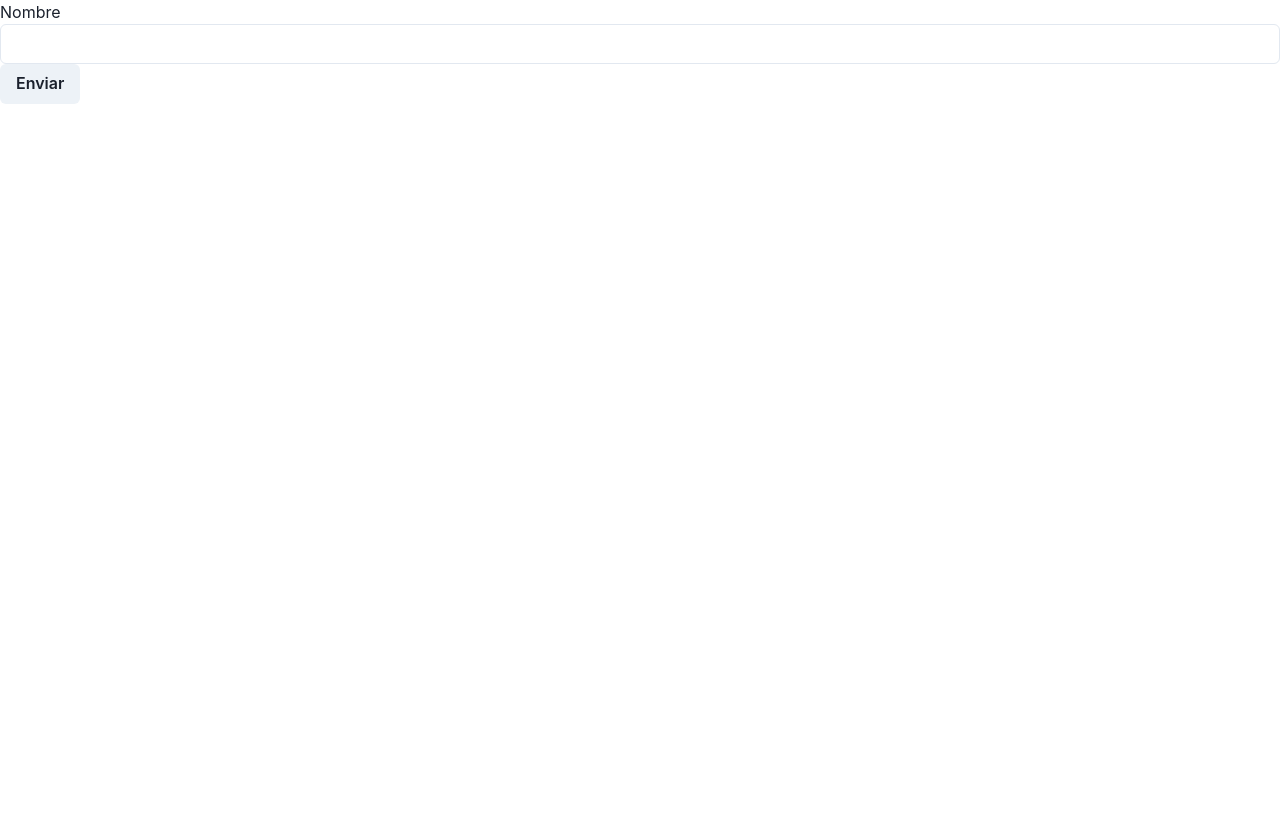
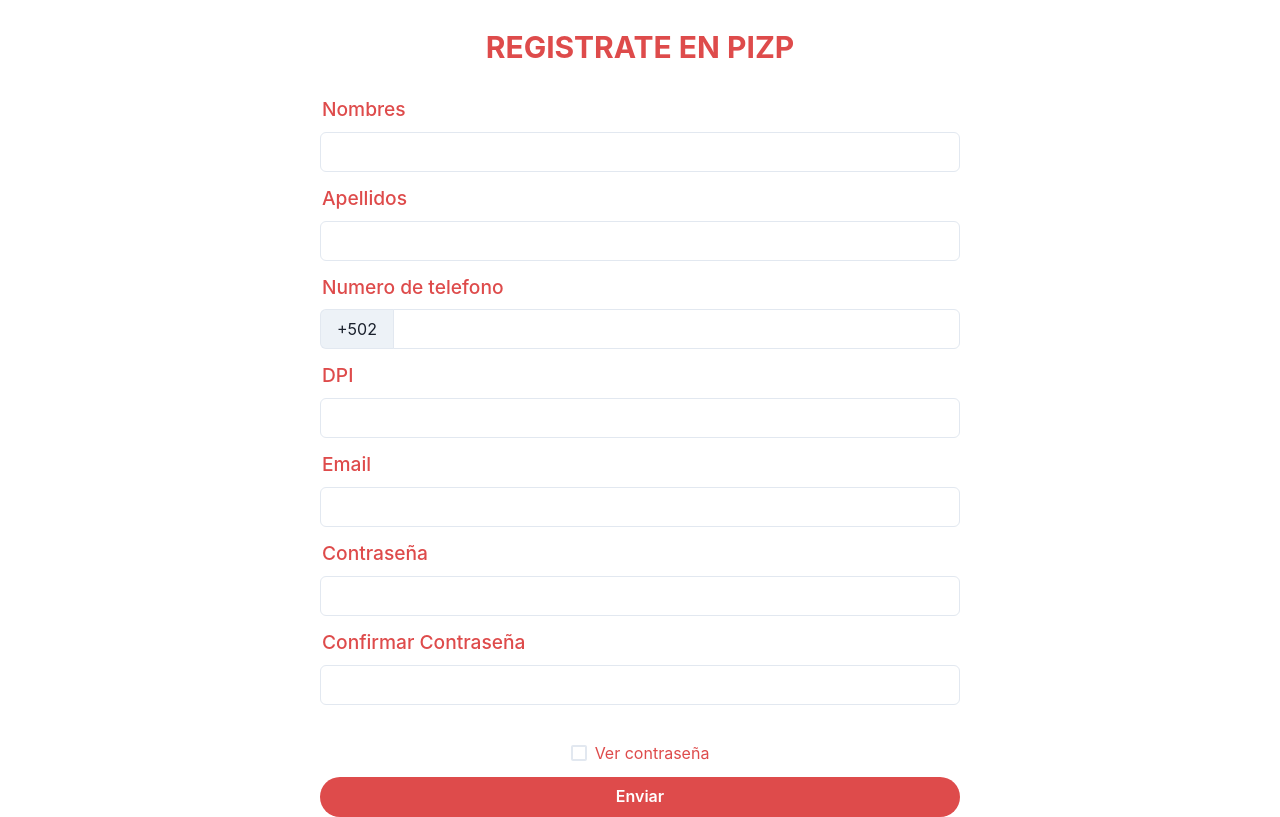
Before and after one commit to sgomez-2020088/PIZP_Front, a React (Vite) app: page /register in a window 1280 px wide. Built offline with nearby package versions, Linux system fonts and the light colour scheme.

Commit message:
Se agrega formulario de registro

```diff
--- a/src/components/Register/Register.jsx
+++ b/src/components/Register/Register.jsx
@@ -1,6 +1,7 @@
 import React, { useState } from 'react'
 import { useRegister } from '../../shared/hooks/useRegister';
-import { Button, Input } from '@chakra-ui/react';
+import { Box, Button, Checkbox, FormControl, FormErrorMessage, FormLabel, Icon, Input, InputGroup, InputLeftAddon, InputRightElement, Text } from '@chakra-ui/react';
+import { WarningIcon, WarningTwoIcon } from '@chakra-ui/icons';
 
 export const Register = () => {
     const [name, setName] = useState('');
@@ -10,34 +11,133 @@
     const [email, setEmail] = useState('');
     const [password, setPassword] = useState('');
     const [confirmPassword, setConfirmPassword] = useState('');
+    const [show, setShow] = useState(false)
 
     const [validationErrors, setValidationErrors] = useState({
-        name: '',
-        surname: '',
-        phone: '',
-        DPI: '',
-        email: '',
-        password: '',
-        confirmPassword: ''
+        name: undefined,
+        surname: undefined,
+        phone: undefined,
+        DPI: undefined,
+        email: undefined,
+        password: undefined,
+        confirmPassword: undefined
     });
 
     const {register,loading} = useRegister()
+
+    const handleClick = ()=>{
+        setShow(!show)
+    }
 
     const handleSubmit = (e) =>{
         e.preventDefault()
         register(name,surname,phone,DPI,email,password)
     }
 
+    const handleChangeName = (e)=>{
+        let value = e.target.value
+        setValidationErrors({...validationErrors, name: value.length === 0?'No puedes dejar campos vacios':''})
+        setName(value)
+    }
 
+    const handleChangeSurname = (e)=>{
+        let value = e.target.value
+        setValidationErrors({...validationErrors, surname: value.length === 0?'No puedes dejar campos vacios':''})
+        setSurname(value)
+    }
+
+    const handleChangePhone = (e)=>{
+        let value = e.target.value
+        const regex = /^\d+$/
+        setValidationErrors({...validationErrors, phone: value.length ===  0?'No puedes dejar campos vacios' : value.length > 8
+            ? 'No puede tener más de 8 dígitos':regex.test(value)?'':'No puedes ingresar letras o caracteres especiales'})
+        setPhone(value)
+
+    }
+
+    const handleChangeDPI = (e)=>{
+        let value = e.target.value
+        const regex = /^\d{1,13}$/
+        setValidationErrors({...validationErrors, DPI: regex.test(value)?'':'Ingrese un DPI valido'})
+        setDPI(value)
+    }
+
+
+
+    const handleChangeEmail = (e)=>{
+        let value = e.target.value
+        const regex = /^[a-zA-Z0-9._%+-]+@[a-zA-Z0-9.-]+\.[a-zA-Z]{2,}$/
+        setValidationErrors({...validationErrors, email: regex.test(value)?'':'Ingrese un correo valido'})
+        setEmail(value)
+    }
+
+    const handleChangePassword = (e)=>{
+        let value = e.target.value
+        const regex = /^(?=.*[a-z])(?=.*[A-Z])(?=.*\d)(?=.*[^a-zA-Z0-9]).{8,}$/
+        setValidationErrors({...validationErrors, password: regex.test(value)?'':'Ingrese una contraseña segura (Un mayuscula,minuscula, un numero y un caracter especial como minimo)'})
+        setPassword(value)
+    }
+
+    const handleChangeConfirmPassword = (e)=>{
+        let value = e.target.value
+        setValidationErrors({...validationErrors, confirmPassword: value === password?'':'La contraseña no coincide'})
+        setConfirmPassword(value)
+    }
+
+    const disabled = validationErrors.name === '' && validationErrors.surname === '' &&  validationErrors.phone === '' &&
+                    validationErrors.DPI === '' && validationErrors.email === '' && validationErrors.password === '' &&
+                    validationErrors.confirmPassword === ''
 
     return (
         <>
-            <form onSubmit={handleSubmit}>
+            <Box  display='flex' alignItems='center' justifyContent='center' flexDirection='column'  >
+                <form onSubmit={handleSubmit}>
+                <FormControl  display="flex" flexDirection="column" alignItems="center" justifyContent="center"width="100%"textAlign="left" maxWidth="500px">
 
-                <label>Nombre</label>
-                <Input size='md'/>
-                <Button isLoading={loading?true:false}>Enviar</Button>
-            </form>
+                    <Box  marginTop='5%' marginBottom='5%'>
+                        <Text fontSize='3xl'  color='#DE4B4B' as='b'> REGISTRATE EN PIZP</Text>
+                    </Box>
+
+                    <FormLabel fontSize='1.2rem' size='lg'color='#DE4B4B'width='39rem' textAlign="left">Nombres</FormLabel>
+                    <Input id='1'size='md' value={name}   width='40rem' onChange={handleChangeName} mb='3'/>
+                    <span style={{color:'#DE4B4B'}} > {validationErrors.name && <WarningTwoIcon style={{ marginRight: '6px' }} />}{validationErrors.name}</span>
+
+                    <FormLabel  fontSize='1.2rem'  color='#DE4B4B' width='39rem' textAlign="left">Apellidos</FormLabel>
+                    <Input size='md' value={surname} width='40rem'onChange={handleChangeSurname}mb='3'/>
+                    <span style={{color:'#DE4B4B'}} > {validationErrors.surname && <WarningTwoIcon style={{ marginRight: '6px' }} />}{validationErrors.surname}</span>
+
+                    <FormLabel  fontSize='1.2rem'  color='#DE4B4B' width='39rem' textAlign="left">Numero de telefono</FormLabel>
+                    <InputGroup  width='40rem'>
+                        <InputLeftAddon>+502</InputLeftAddon>
+                        <Input size='md' value={phone}  onChange={handleChangePhone}mb='3'/>
+                    </InputGroup>
+                    <span style={{color:'#DE4B4B'}} > {validationErrors.phone && <WarningTwoIcon style={{ marginRight: '6px' }} />}{validationErrors.phone}</span>
+
+                    <FormLabel fontSize='1.2rem'  color='#DE4B4B' width='39rem' textAlign="left">DPI</FormLabel>
+                    <Input size='md' value={DPI} width='40rem' onChange={handleChangeDPI}mb='3' />
+                    <span style={{color:'#DE4B4B'}} > {validationErrors.DPI && <WarningTwoIcon style={{ marginRight: '6px' }} />}{validationErrors.DPI}</span>
+
+                    <FormLabel fontSize='1.2rem'  color='#DE4B4B' width='39rem' textAlign="left">Email</FormLabel>
+                    <Input size='md' value={email}  width='40rem' onChange={handleChangeEmail}mb='3'/>
+                     <span style={{color:'#DE4B4B'}} > {validationErrors.email && <WarningTwoIcon style={{ marginRight: '6px' }} />}{validationErrors.email}</span>
+
+                    <FormLabel  fontSize='1.2rem'  color='#DE4B4B' width='39rem' textAlign="left">Contraseña</FormLabel>
+                    <InputGroup width='40rem'>
+                        <Input type={show?'text':'password'} size='md'  width='130%'  value={password} onChange={handleChangePassword}mb='3'/>
+                    </InputGroup>
+                    <span style={{color:'#DE4B4B'}} > {validationErrors.password && <WarningTwoIcon style={{ marginRight: '6px' }} />}{validationErrors.password}</span>
+
+                    <FormLabel  fontSize='1.2rem'  color='#DE4B4B' width='39rem' textAlign="left">Confirmar Contraseña</FormLabel>
+                    <InputGroup width='40rem'>
+                        <Input  type={show?'text':'password'} size='md'  value={confirmPassword} onChange={handleChangeConfirmPassword} mb='3'/>
+                    </InputGroup>
+                    <span style={{color:'#DE4B4B'}} > {validationErrors.confirmPassword && <WarningTwoIcon style={{ marginRight: '6px' }} />}{validationErrors.confirmPassword}</span>
+                    <br/>
+                    <Checkbox  colorScheme='red' color='#DE4B4B' onChange={handleClick} mb='3'>Ver contraseña</Checkbox>
+                    <Button disabled={!disabled}width='40rem' bg='#DE4B4B' color='white' _hover={{bg:'#ee5757'}} borderRadius='2.5rem' _active={{bg:'#c54040'}}type='submit'>Enviar</Button>
+                </FormControl>
+                </form>
+            </Box>
         </>
     )
 }
```
